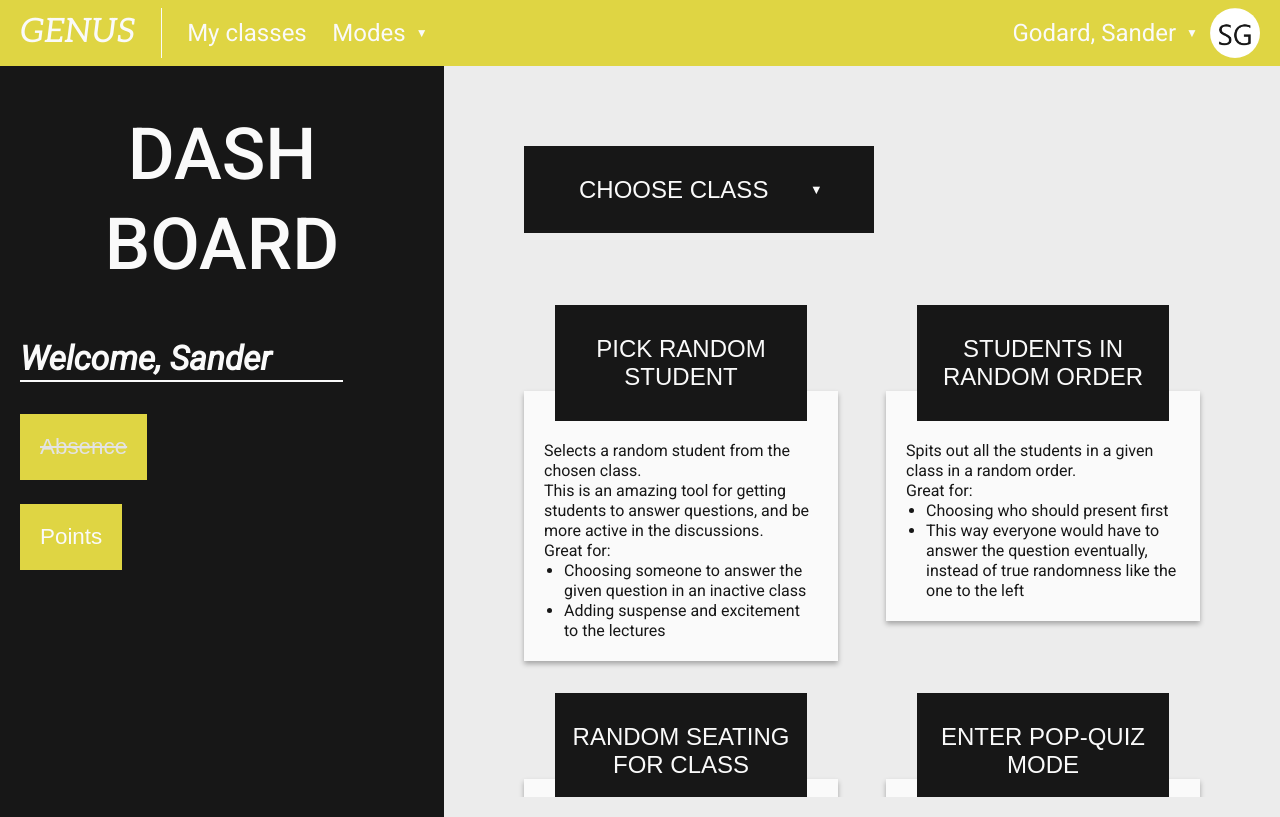
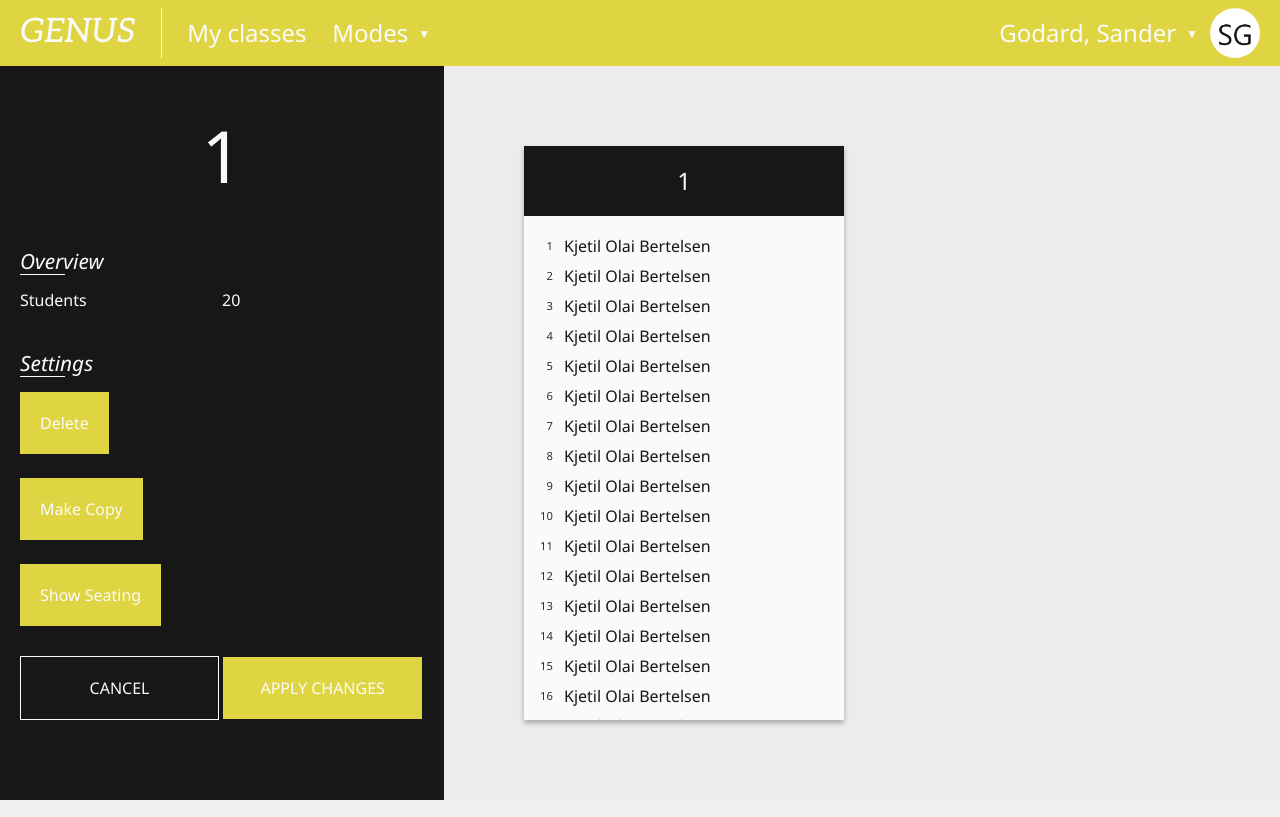
Before and after one commit to SanderGodard/genus, a PHP site: page /edit/index.php?class=1 in a window 1280 px wide. Run offline with PHP 8.4, Linux system fonts and the light colour scheme.

Commit message:
Edit classes
Still needs seating and function

```diff
--- a/css/main.css
+++ b/css/main.css
@@ -11,11 +11,11 @@ html {
 }
 
 body {
+  counter-reset: line-counter;
   -webkit-transition: all 0s ease;
   transition: all 0s ease;
   background-color: #ECECEC;
   color: #FAFAFA;
-  font-family: "Roboto", "Segoe UI", sans-serif;
   min-width: 310px !important;
   line-height: 1.25;
   min-height: 100vh;
@@ -26,6 +26,7 @@ body {
 }
 
 * {
+  font-family: "Segoe UI", "Roboto", sans-serif;
   -webkit-box-sizing: border-box;
           box-sizing: border-box;
   margin: 0;
@@ -285,6 +286,20 @@ nav .profile img {
       -ms-flex-align: center;
           align-items: center;
 }
+.sidebar .center form {
+  width: 100%;
+  margin: 0;
+}
+.sidebar .center button {
+  text-transform: uppercase;
+  min-width: calc(50% - 3px) !important;
+  width: calc(50% - 3px) !important;
+  margin: 0 !important;
+}
+.sidebar .center button.dark {
+  min-width: calc(50% - 3px) !important;
+  width: calc(50% - 3px) !important;
+}
 .sidebar a button {
   margin: 0;
 }
@@ -410,7 +425,7 @@ button, select {
   -webkit-box-pack: center;
       -ms-flex-pack: center;
           justify-content: center;
-  font-size: 1.4em;
+  font-size: 1em;
   text-transform: capitalize;
   background-color: #DFD543;
   border: 0px solid #DFD543;
@@ -584,7 +599,9 @@ main .classes::-webkit-scrollbar-thumb {
   height: 0px;
   display: none;
 }
-main .classes .class {
+main .class {
+  -webkit-box-shadow: 0px 3px 5px rgba(0, 0, 0, 0.3);
+          box-shadow: 0px 3px 5px rgba(0, 0, 0, 0.3);
   scroll-snap-align: start;
   margin-right: 80px;
   height: calc(100vh - 66px - 80px - 80px);
@@ -602,14 +619,14 @@ main .classes .class {
           align-items: flex-start;
   background-color: #FAFAFA;
 }
-main .classes .class > * {
+main .class > * {
   width: 100%;
   padding: 20px;
   display: -webkit-box;
   display: -ms-flexbox;
   display: flex;
 }
-main .classes .class .header {
+main .class .header {
   -webkit-box-align: center;
       -ms-flex-align: center;
           align-items: center;
@@ -621,7 +638,7 @@ main .classes .class .header {
   background-color: #171717;
   text-transform: uppercase;
 }
-main .classes .class .students {
+main .class .students {
   padding: 0px 20px 0px;
   margin-top: 20px;
   -webkit-box-flex: 1;
@@ -629,15 +646,35 @@ main .classes .class .students {
           flex-grow: 1;
   display: block;
   overflow: auto;
+  background-color: #FAFAFA;
 }
-main .classes .class .students p {
+main .class .students p {
   display: block;
   margin-bottom: 10px;
 }
-main .classes .class .fot {
+main .class .students[contenteditable="true"] {
+  padding-bottom: 20px;
+  padding-left: 40px;
+}
+main .class .students[contenteditable="true"] p {
+  position: relative;
+}
+main .class .students[contenteditable="true"] p::before {
+  top: 3px;
+  width: 2em;
+  bottom: 0;
+  left: -3em;
+  font-size: 0.7em;
+  text-align: right;
+  color: #2e2e2e;
+  counter-increment: line-counter 1;
+  content: counter(line-counter);
+  position: absolute;
+}
+main .class .fot {
   padding-top: 0;
 }
-main .classes .class .choices {
+main .class .choices {
   display: -webkit-inline-box;
   display: -ms-inline-flexbox;
   display: inline-flex;
@@ -648,7 +685,7 @@ main .classes .class .choices {
   width: 100%;
   padding-top: 20px;
 }
-main .classes .class .choices button {
+main .class .choices button {
   -webkit-transition: all 0.1s ease-in-out;
   transition: all 0.1s ease-in-out;
   opacity: 0.5;
@@ -668,16 +705,16 @@ main .classes .class .choices button {
   margin: 0;
   min-width: 0;
 }
-main .classes .class .choices button img {
+main .class .choices button img {
   margin: 0;
   width: 28px;
 }
-main .classes .class .choices button:hover {
+main .class .choices button:hover {
   -webkit-transition: all 0.1s ease-in-out;
   transition: all 0.1s ease-in-out;
   opacity: 0.9;
 }
-main .classes .class .choices div button {
+main .class .choices div button {
   margin-left: 20px;
 }
 
@@ -776,6 +813,7 @@ input {
   display: inline-block;
   min-width: 0;
   width: 45%;
+  margin-top: 6vh;
   background-color: #171717;
 }
 .modalWrapper .modal form button.cancel {
--- a/css/main.sass
+++ b/css/main.sass
@@ -52,10 +52,10 @@ html
   -webkit-tap-highlight-color: rgba(0,0,0,0)
 
 body
+  counter-reset: line-counter
   transition: all 0s ease
   background-color: $MainBG
   color: $W
-  font-family: 'Roboto', 'Segoe UI', sans-serif
   min-width: 310px !important
   line-height: 1.25
   min-height: 100vh
@@ -65,6 +65,7 @@ body
   font-size: 16px
 
 *
+  font-family: 'Segoe UI', 'Roboto', sans-serif
   // border: 1px solid red
   box-sizing: border-box
   margin: 0
@@ -274,6 +275,20 @@ nav
     justify-content: flex-end
     align-items: center
 
+    form
+      width: 100%
+      margin: 0
+
+    button
+      text-transform: uppercase
+      min-width: calc(50% - 3px) !important
+      width: calc(50% - 3px) !important
+      margin: 0 !important
+
+      &.dark
+        min-width: calc(50% - 3px) !important
+        width: calc(50% - 3px) !important
+
   a
     button
       margin: 0
@@ -376,7 +391,6 @@ select
     font-size: 0.8em
 
 
-
 button, select
   min-width: 350px
   transition: $Fast
@@ -385,7 +399,7 @@ button, select
   display: inline-flex
   align-items: center
   justify-content: center
-  font-size: 1.4em
+  font-size: 1em
   text-transform: capitalize
   background-color: $NavBG
   border: 0px solid $NavBG
@@ -530,79 +544,101 @@ main
 
 
 
-    .class
-      scroll-snap-align: start
-      margin-right: 80px
-      height: calc(100vh - 66px - 80px - 80px)
-      // height: calc(100% - 80px)
-      width: 320px
-      min-width: 320px
-      display: inline-flex
-      flex-flow: column nowrap
-      align-items: flex-start
+  .class
+    box-shadow: $Shadow
+    scroll-snap-align: start
+    margin-right: 80px
+    height: calc(100vh - 66px - 80px - 80px)
+    // height: calc(100% - 80px)
+    width: 320px
+    min-width: 320px
+    display: inline-flex
+    flex-flow: column nowrap
+    align-items: flex-start
+    background-color: $W
+
+    & > *
+      width: 100%
+      padding: 20px
+      display: flex
+
+    .header
+      align-items: center
+      justify-content: center
+      font-size: 1.5em
+      color: $W
+      background-color: $SidebarBG
+      text-transform: uppercase
+
+    .students
+      padding: 0px 20px 0px
+      margin-top: 20px
+      flex-grow: 1
+      display: block
+      overflow: auto
       background-color: $W
 
-      & > *
-        width: 100%
-        padding: 20px
-        display: flex
+      p
+        display: block
+        margin-bottom: 10px
 
-      .header
+      &[contenteditable="true"]
+        padding-bottom: 20px
+        padding-left: 40px
+
+        p
+          position: relative
+
+          &::before
+            // right: 0
+            top: 3px
+            width: 2em
+            bottom: 0
+            left: -3em
+            font-size: .7em
+            text-align: right
+            color: lighten($SidebarBG, $amount)
+            counter-increment: line-counter 1
+            content: counter(line-counter)
+            position: absolute
+
+
+    .fot
+      padding-top: 0
+
+    .choices
+      display: inline-flex
+      border-top: 1px solid $SidebarBG
+      justify-content: space-between
+      width: 100%
+      padding-top: 20px
+
+
+      button
+        transition: $Fast
+        opacity: .5
+        width: 28px
+        height: 28px
+        display: inline-flex
         align-items: center
         justify-content: center
-        font-size: 1.5em
-        color: $W
-        background-color: $SidebarBG
-        text-transform: uppercase
+        background-color: $W
+        padding: 0
+        margin: 0
+        min-width: 0
 
-      .students
-        padding: 0px 20px 0px
-        margin-top: 20px
-        flex-grow: 1
-        display: block
-        overflow: auto
+        img
+          margin: 0
+          width: 28px
 
-        p
-          display: block
-          margin-bottom: 10px
+        &:hover
+          transition: $Fast
+          opacity: .9
 
-
-      .fot
-        padding-top: 0
-
-      .choices
-        display: inline-flex
-        border-top: 1px solid $SidebarBG
-        justify-content: space-between
-        width: 100%
-        padding-top: 20px
-
+      div
 
         button
-          transition: $Fast
-          opacity: .5
-          width: 28px
-          height: 28px
-          display: inline-flex
-          align-items: center
-          justify-content: center
-          background-color: $W
-          padding: 0
-          margin: 0
-          min-width: 0
-
-          img
-            margin: 0
-            width: 28px
-
-          &:hover
-            transition: $Fast
-            opacity: .9
-
-        div
-
-          button
-            margin-left: 20px
+          margin-left: 20px
 
 
 input
@@ -673,6 +709,7 @@ input
         display: inline-block
         min-width: 0
         width: 45%
+        margin-top: 6vh
         background-color: $SidebarBG
 
         &.cancel
--- /dev/null
+++ b/edit/index.php
@@ -0,0 +1,30 @@
+<?php
+	$class = $_GET["class"];
+	$page = "Edit " . $class;
+	$loggedIn = true;
+	//
+	$title = "genus | $page";
+	include "../elements/php/head.php";
+
+?>
+<body>
+	<?php
+		include "../elements/php/nav.php";
+		include "../elements/php/sidebar.php";
+	?>
+	<main>
+		<?php
+			$students = ["Kjetil Olai Bertelsen", "Kjetil Olai Bertelsen", "Kjetil Olai Bertelsen", "Kjetil Olai Bertelsen", "Kjetil Olai Bertelsen", "Kjetil Olai Bertelsen", "Kjetil Olai Bertelsen", "Kjetil Olai Bertelsen", "Kjetil Olai Bertelsen", "Kjetil Olai Bertelsen", "Kjetil Olai Bertelsen", "Kjetil Olai Bertelsen", "Kjetil Olai Bertelsen", "Kjetil Olai Bertelsen", "Kjetil Olai Bertelsen", "Kjetil Olai Bertelsen", "Kjetil Olai Bertelsen", "Kjetil Olai Bertelsen", "Kjetil Olai Bertelsen", "Kjetil Olai Bertelsen"]; // Denne skal også være en SQL query
+
+			echo "<div class='class'>
+							<div class='header'>$class</div>
+							<div class='students' contenteditable='true'>";
+								for ($j=0; $j < count($students); $j++) {
+									echo "<p>$students[$j]</p>";
+								}
+			echo 		"</div></div>";
+
+		?>
+	</main>
+</body>
+</html>
--- a/elements/php/head.php
+++ b/elements/php/head.php
@@ -21,7 +21,8 @@
 
 	<link rel="stylesheet" href="css/main.css">
 	<script defer src="js/horiscroll.js"></script>
-	<script defer src="js/addClass.js"></script>
+	<script defer src="js/modals.js"></script>
+	<script defer src="js/goto.js"></script>
 	<link href="http://fonts.googleapis.com/css?family=Roboto:400,700,400italic,500|Aleo:400italic" rel="stylesheet">
 	<!-- <link href="https://fonts.googleapis.com/icon?family=Material+Icons" rel="stylesheet"> -->
 
--- /dev/null
+++ b/elements/php/side/edit.php
@@ -0,0 +1,20 @@
+<h2>Overview</h2>
+<table>
+  <tr>
+    <td>Students</td><td><?php $Students = "20"; echo $Students; ?></td>
+  </tr>
+</table>
+
+
+<h2>Settings</h2>
+<button type='button' name='delete'>delete</button>
+<button type='button' name='makeCopy'>make copy</button>
+<button type='button' name='showSeating'>show seating</button>
+
+<div class="center">
+  <form action="edit/?class=<?php echo $class; ?>" method="post">
+    <textarea style="display: none;" name="names"></textarea>
+    <button type="button" class="dark" name="cancel">cancel</button>
+    <button type="submit" name="applyChanges">apply changes</button>
+  </form>
+</div>
--- a/elements/php/sidebar.php
+++ b/elements/php/sidebar.php
@@ -3,6 +3,8 @@
     <?php
       if ($page == "Dashboard") {
         echo "Dash<br>board";
+      } elseif (isset($class) && $page == "Edit " . $class) {
+        echo $class;
       } else {
         echo $page;
       }
@@ -27,6 +29,10 @@
           include "side/logout.php";
           break;
 
+        case 'Edit ' . $class:
+          include "side/edit.php";
+          break;
+
         default:
           include "side/dashboard.php";
           break;
--- /dev/null
+++ b/js/goto.js
@@ -0,0 +1,3 @@
+function goto(name) {
+  window.location.href = "edit/?class=" + name;
+}
--- a/myClasses/index.php
+++ b/myClasses/index.php
@@ -25,11 +25,11 @@
 									}
 				echo 		"</div>
 								<div class='fot'>
-									<form class='choices' action='#' method='post'>
-										<button name='dele_$classes[$i]' type='submit'><img alt='delete' src='images/delete.png'></button>
+									<form class='choices' action='javascript:void(0)' method='post'>
+										<button name='dele_$classes[$i]' onclick='delClass(" . '"' . $classes[$i] . '"' . ")' type='submit'><img alt='delete' src='images/delete.png'></button>
 										<div>
 											<button name='dupl_$classes[$i]' type='submit'><img alt='duplicate' src='images/duplicate.png'></button>
-											<button name='edit_$classes[$i]' type='submit'><img alt='edit' src='images/edit.png'></button>
+											<button name='edit_$classes[$i]' onclick='goto(" . '"' . $classes[$i] . '"' . ")' type='submit'><img alt='edit' src='images/edit.png'></button>
 										</div>
 									</form>
 								</div>
```
Also changed, not shown: js/editClass.js (added, +7 -0 lines), js/modals.js (renamed from js/addClass.js, +40 -5 lines), 1 other file.
